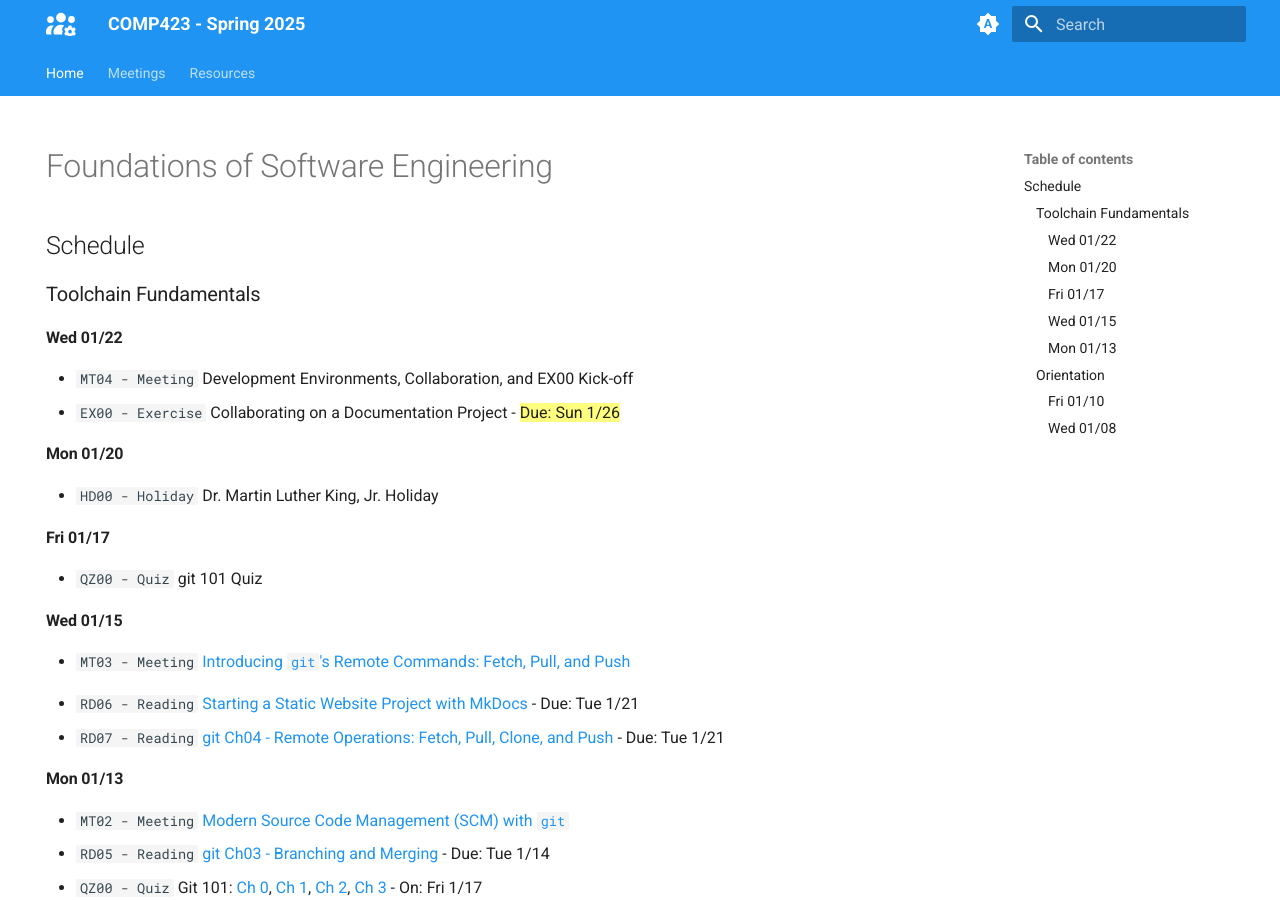
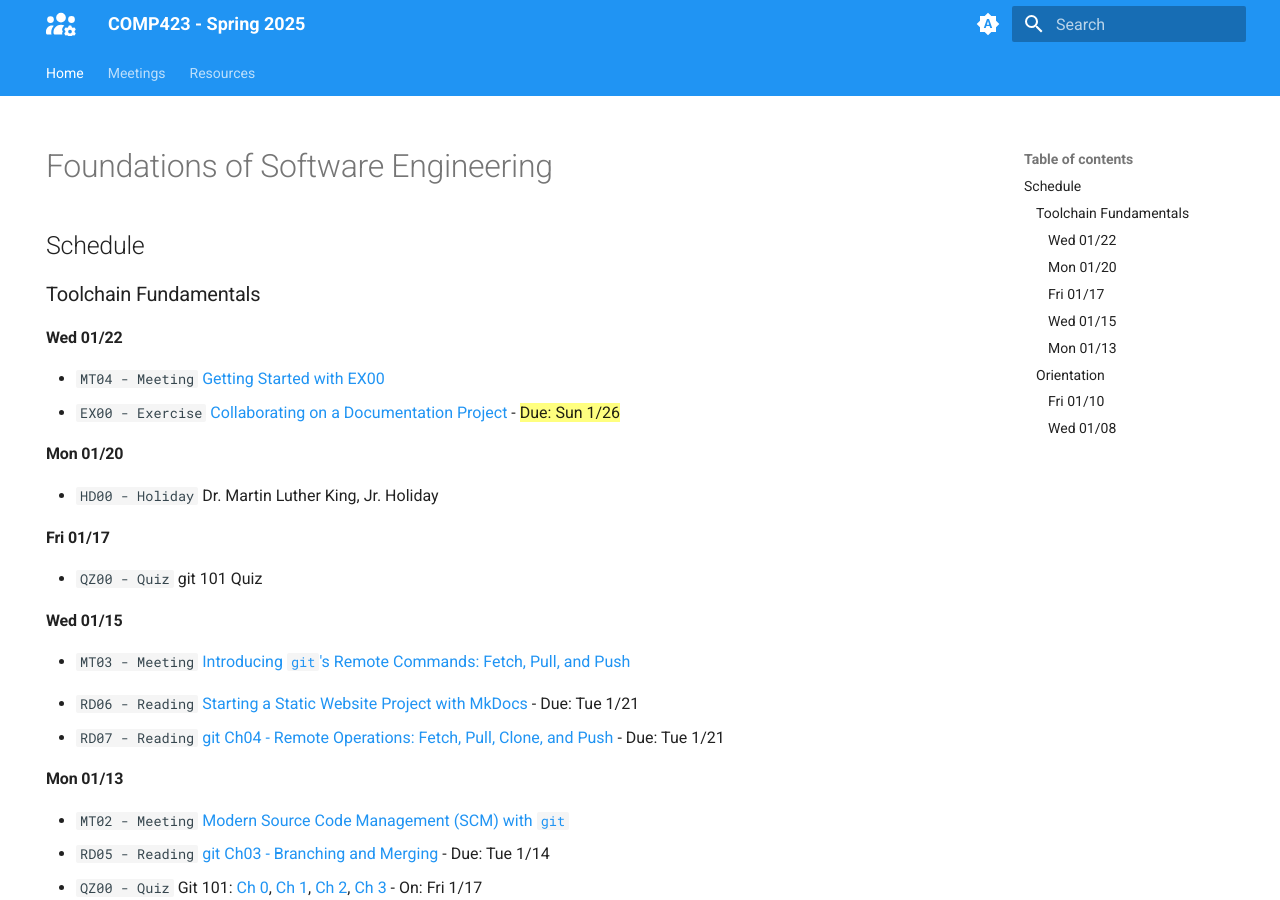
Before and after one commit to comp423-25s/comp423-25s.github.io, an MkDocs documentation site: the page built from docs/index.md, in a window 1280 px wide and 900 px high. Built offline with MkDocs 1.6.1 and Material for MkDocs 9.7.7, drawn with Linux system fonts in a browser that asks for light colours.

Commit message:
Add info today to index

```diff
--- a/docs/index.md
+++ b/docs/index.md
@@ -10,8 +10,8 @@ hide:
 ### Toolchain Fundamentals
 
 #### Wed 01/22
-* `MT04 - Meeting` Development Environments, Collaboration, and EX00 Kick-off
-* `EX00 - Exercise` Collaborating on a Documentation Project - ==Due: Sun 1/26==
+* `MT04 - Meeting` [Getting Started with EX00](./meetings/2025_01_22.md)
+* `EX00 - Exercise` [Collaborating on a Documentation Project](./resources/MkDocs/ex00.md) - ==Due: Sun 1/26==
 
 #### Mon 01/20
 * `HD00 - Holiday` Dr. Martin Luther King, Jr. Holiday
```
Also changed, not shown: docs/meetings/2025_01_22.md (added, +15 -0 lines).
